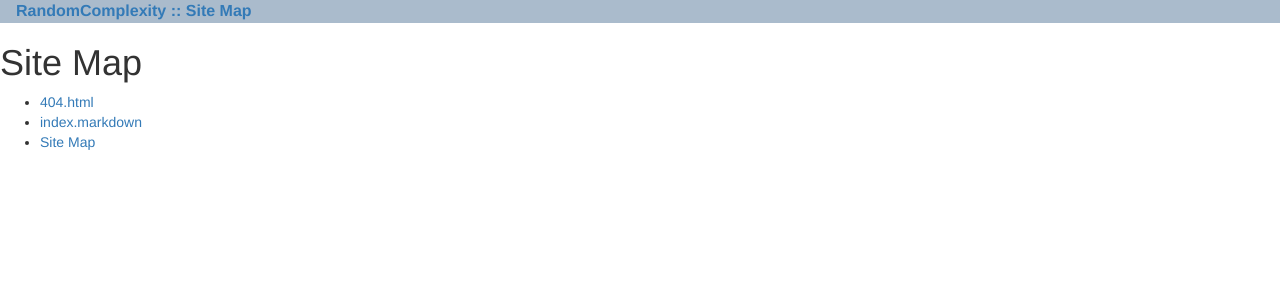
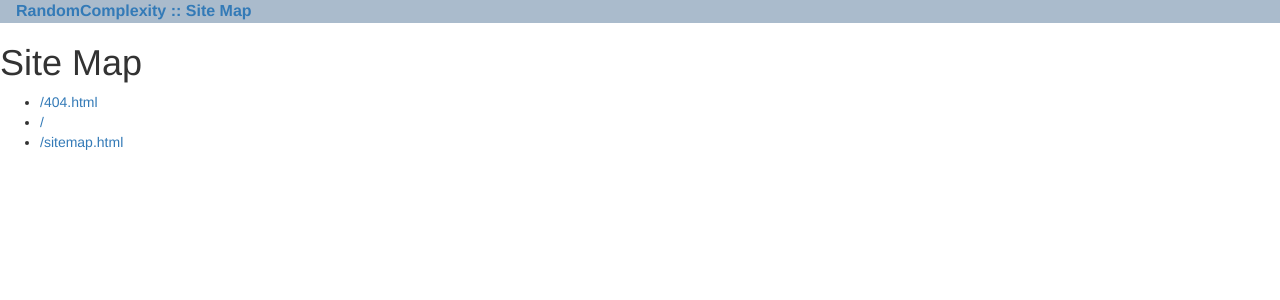
Before and after one commit to aussieklutz/aussieklutz.github.io, a Jekyll site: the page built from sitemap.html, in a window 1280 px wide. Shown: the top 300 px of the page. Built offline with Jekyll 4.4.1, drawn with Linux system fonts in a browser that asks for light colours.

Commit message:
refining sitemap

```diff
--- a/sitemap.html
+++ b/sitemap.html
@@ -8,7 +8,7 @@ permalink: /sitemap.html
     <ul>
         {% for nextpage in site.html_pages %}
         <li>
-            <a href="{{ nextpage.url }}">{{ nextpage.title | default: nextpage.name }}</a>
+            <a href="{{ nextpage.url }}">{{ nextpage.url }}</a>
         </li>
         {% endfor %}
     </ul>
```
